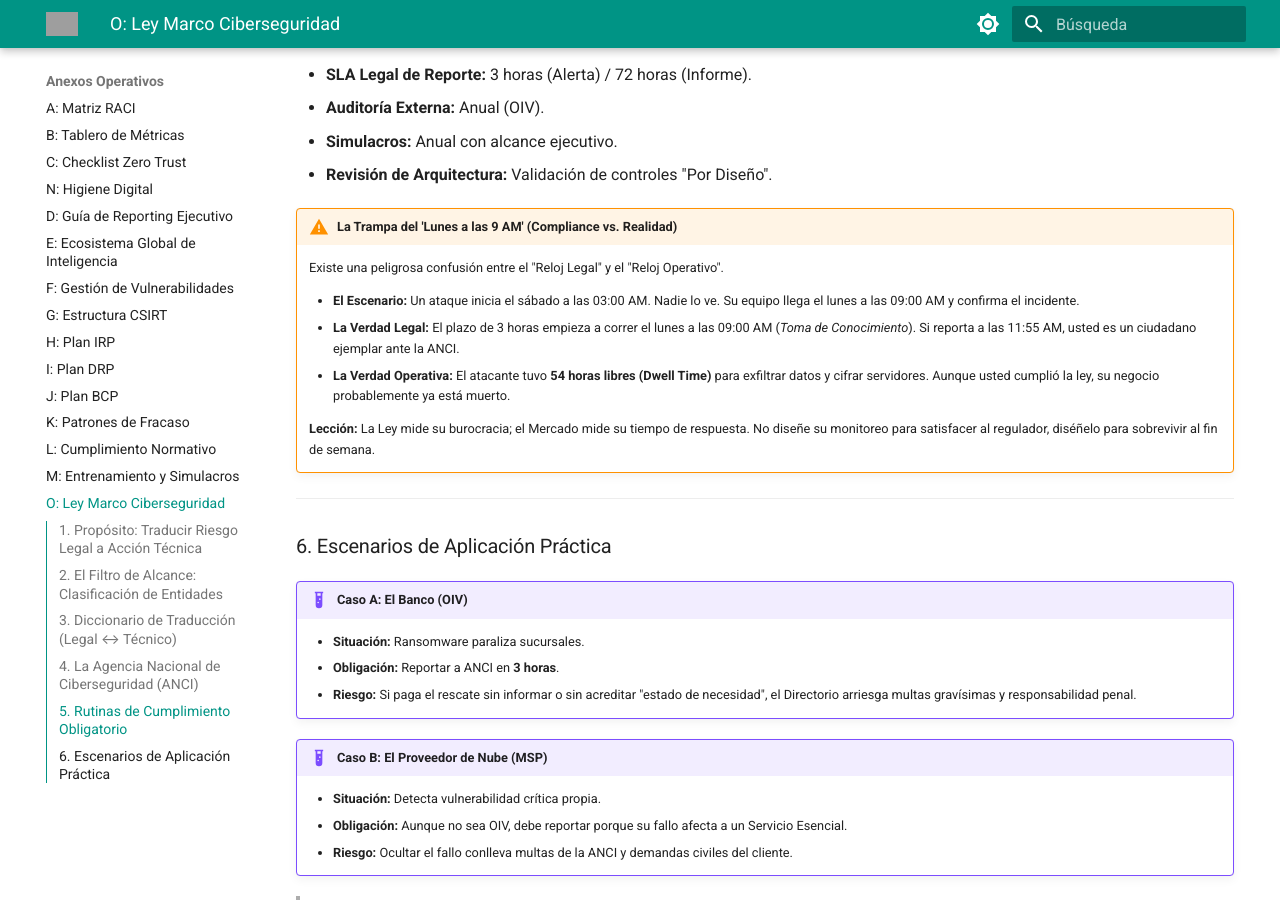
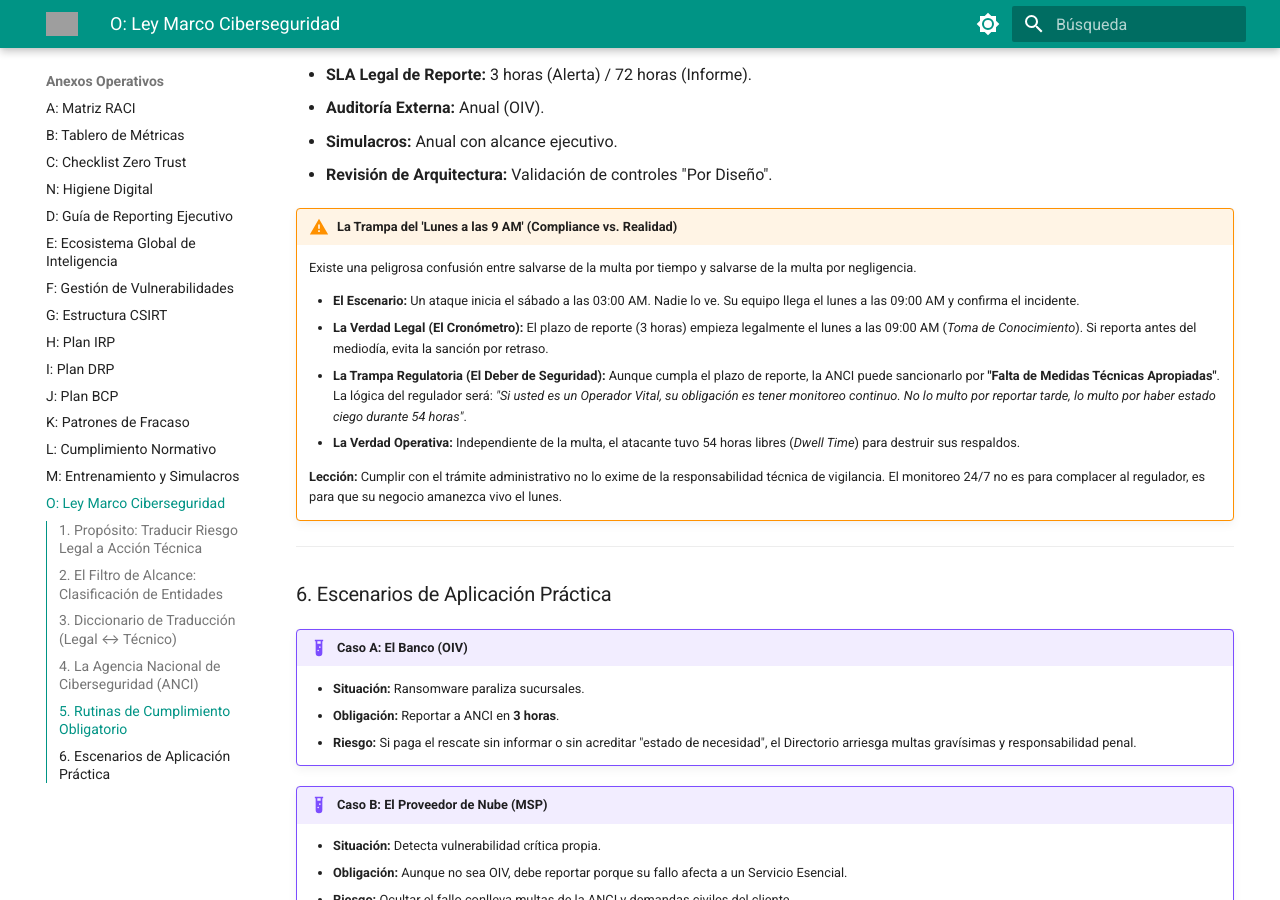
Before and after one commit to jccarvajal/ciberseguridad-grc, an MkDocs documentation site: the page built from docs/anexos/O-Ley-Marco.md, in a window 1280 px wide and 900 px high, scrolled down 2190 px. Built offline with MkDocs 1.6.1 and Material for MkDocs 9.7.7, drawn with Linux system fonts in a browser that asks for light colours; grey boxes are pictures that could not be loaded.

Commit message:
Update O-Ley-Marco.md

```diff
--- a/docs/anexos/O-Ley-Marco.md
+++ b/docs/anexos/O-Ley-Marco.md
@@ -75,13 +75,14 @@ El calendario anual de supervivencia legal debe incluir:
 * **Revisión de Arquitectura:** Validación de controles "Por Diseño".
 
 !!! warning "La Trampa del 'Lunes a las 9 AM' (Compliance vs. Realidad)"
-    Existe una peligrosa confusión entre el "Reloj Legal" y el "Reloj Operativo".
+    Existe una peligrosa confusión entre salvarse de la multa por tiempo y salvarse de la multa por negligencia.
 
     * **El Escenario:** Un ataque inicia el sábado a las 03:00 AM. Nadie lo ve. Su equipo llega el lunes a las 09:00 AM y confirma el incidente.
-    * **La Verdad Legal:** El plazo de 3 horas empieza a correr el lunes a las 09:00 AM (*Toma de Conocimiento*). Si reporta a las 11:55 AM, usted es un ciudadano ejemplar ante la ANCI.
-    * **La Verdad Operativa:** El atacante tuvo **54 horas libres (Dwell Time)** para exfiltrar datos y cifrar servidores. Aunque usted cumplió la ley, su negocio probablemente ya está muerto.
+    * **La Verdad Legal (El Cronómetro):** El plazo de reporte (3 horas) empieza legalmente el lunes a las 09:00 AM (*Toma de Conocimiento*). Si reporta antes del mediodía, evita la sanción por retraso.
+    * **La Trampa Regulatoria (El Deber de Seguridad):** Aunque cumpla el plazo de reporte, la ANCI puede sancionarlo por **"Falta de Medidas Técnicas Apropiadas"**. La lógica del regulador será: *"Si usted es un Operador Vital, su obligación es tener monitoreo continuo. No lo multo por reportar tarde, lo multo por haber estado ciego durante 54 horas"*.
+    * **La Verdad Operativa:** Independiente de la multa, el atacante tuvo 54 horas libres (*Dwell Time*) para destruir sus respaldos.
 
-    **Lección:** La Ley mide su burocracia; el Mercado mide su tiempo de respuesta. No diseñe su monitoreo para satisfacer al regulador, diséñelo para sobrevivir al fin de semana.
+    **Lección:** Cumplir con el trámite administrativo no lo exime de la responsabilidad técnica de vigilancia. El monitoreo 24/7 no es para complacer al regulador, es para que su negocio amanezca vivo el lunes.
 
 ---
 
```
